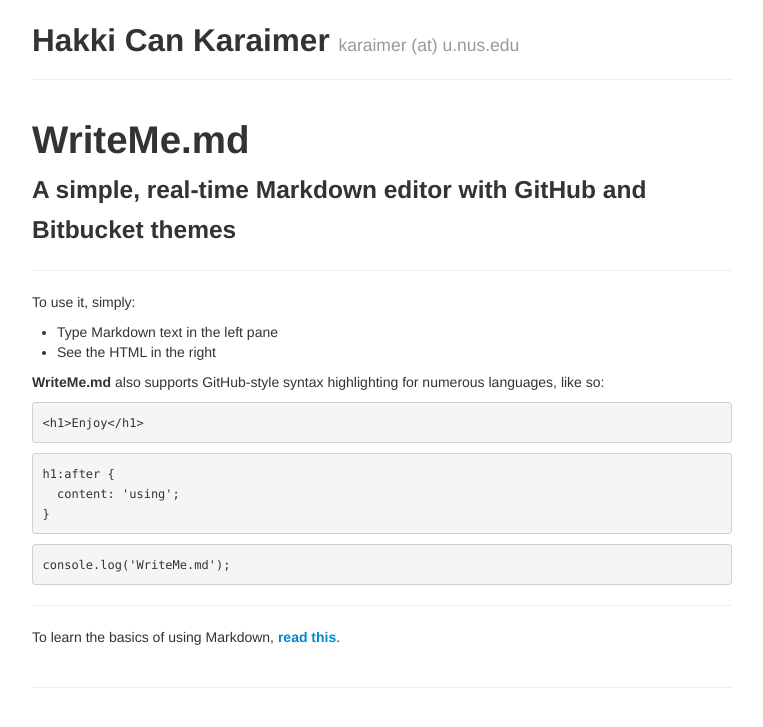
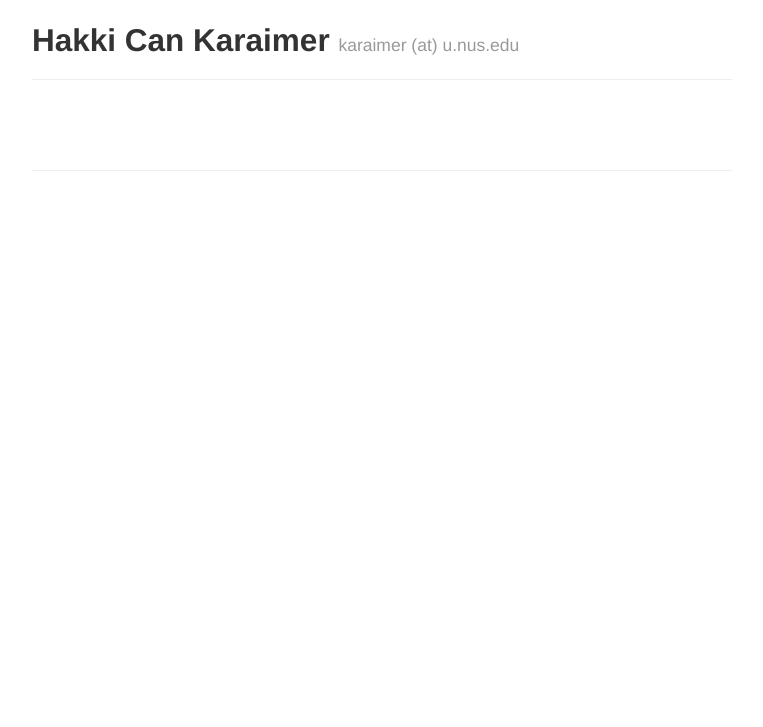
Before and after one commit to karaimer/camera-pipeline, a Jekyll site: the page built from index.md, in a window 1280 px wide. Shown: the top 727 px of the page, without its empty margins (258-1021 px from the left). Built offline with Jekyll 4.4.1, drawn with Linux system fonts in a browser that asks for light colours.

Commit message:
Update index.md

````diff
--- a/index.md
+++ b/index.md
@@ -5,33 +5,3 @@ tagline: karaimer (at) u.nus.edu
 description: Hakki Can Karaimer
 author: Hakki Can Karaimer
 ---
-
-# WriteMe.md
-### A simple, real-time Markdown editor with GitHub and Bitbucket themes
-
----
-
-To use it, simply:
-
-* Type Markdown text in the left pane
-* See the HTML in the right
-
-**WriteMe.md** also supports GitHub-style syntax highlighting for numerous languages, like so:
-
-```html
-<h1>Enjoy</h1>
-```
-
-```css
-h1:after {
-  content: 'using';
-}
-```
-
-```js
-console.log('WriteMe.md');
-```
-
----
-
-To learn the basics of using Markdown, **[read this](http://daringfireball.net/projects/markdown/basics)**.
````
